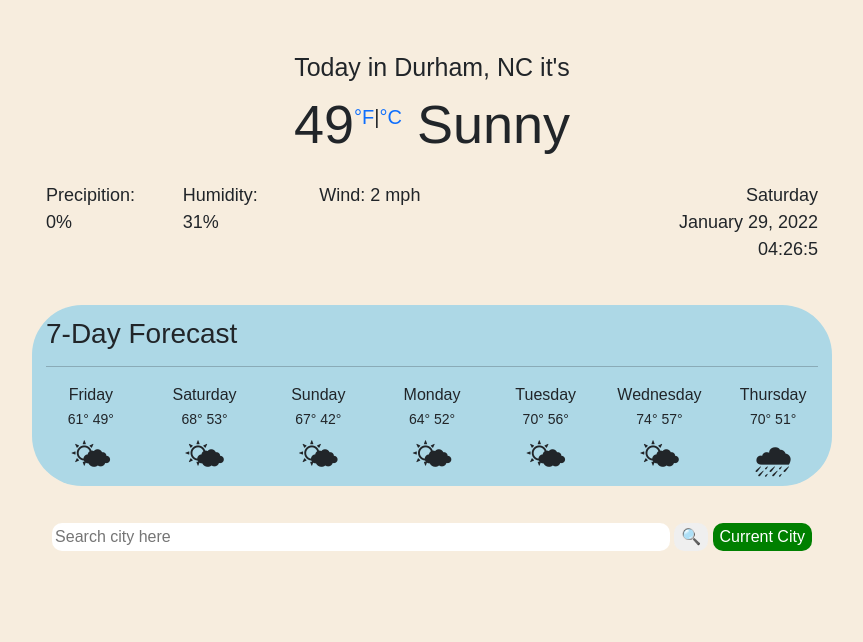
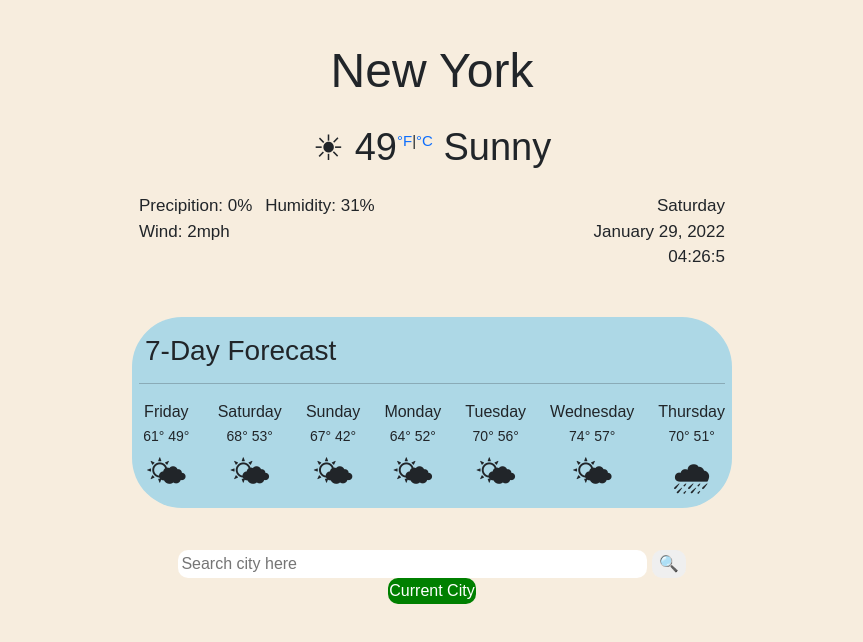
Before and after one commit to reinavizozo/weather-app, a plain HTML site: page index.html in a window 1280 px wide. Shown: the whole page, without its empty margins (208-1071 px from the left). Drawn offline with nearby package versions, Linux system fonts and the light colour scheme; a web font is replaced by a local one.

Commit message:
css/html updates

```diff
--- a/index.html
+++ b/index.html
@@ -24,9 +24,10 @@
   <body>
     <div class="container">
       <header>
-        <h2>Today in <span class="city">Durham, NC</span> it's</h2>
+        <h2 class="city">New York</h2>
       </header>
       <h1>
+        <span class="weather-icon">☀</span>
         <span class="temperature" id="current-temperature">49</span
         ><span class="unit"
           ><a href="#" id="fahrenheit-link">°F</a>|<a href="#" id="celsius-link"
@@ -38,11 +39,11 @@
       <main>
         <div class="row">
           <div class="col temp-description">
-            <div class="row">
-              <div class="col">Precipition: <span>0%</span></div>
-              <div class="col">Humidity: <span>31%</span></div>
-              <div class="col">Wind: <span>2 mph</span></div>
-            </div>
+            <ul>
+              <li>Precipition: 0%</li>
+              <li>Humidity: 31%</li>
+              <li>Wind: 2mph</li>
+            </ul>
           </div>
 
           <div class="col day-date-time">
--- a/style/script.js
+++ b/style/script.js
@@ -88,6 +88,14 @@ function getCurrentPosition() {
 let button = document.querySelector("button");
 button.addEventListener("click", getCurrentPosition);
 
+function convertToFahrenheit(event) {
+  event.preventDefault();
+  let currentTemperature = document.querySelector("#current-temperature");
+  let temperature = currentTemperature.innerHTML;
+  temperature = Number(temperature);
+  currentTemperature.innerHTML = Math.round((temperature * 9) / 5 + 32);
+}
+
 let fahrenheit = document.querySelector("#fahrenheit-link");
 fahrenheit.addEventListener("click", convertToFahrenheit);
 
--- a/style/style.css
+++ b/style/style.css
@@ -1,15 +1,22 @@
 body {
   background-color: rgb(247, 237, 222);
+}
+
+h1 {
+  margin-top: 25px;
+  font-size: 38px;
+  padding: 0 25px;
 }
 
 h3 {
   text-align: left;
   margin-top: 10px;
+  margin-left: 6px;
 }
 
-header h2 {
-  margin-top: 25px;
-  font-size: 25px;
+h2 {
+  margin: 10px 20px;
+  font-size: 48px;
   padding: 0 25px;
 }
 
@@ -17,15 +24,22 @@ form {
   margin: 10px 0 25px 0;
 }
 
-h1 {
-  margin: 10px 20px;
-  font-size: 54px;
-  padding: 0 25px;
-}
-
 input {
   border: 1px solid transparent;
   border-radius: 10px;
+}
+
+ul {
+  list-style-type: none;
+  padding-inline-start: 0px;
+  text-align: left;
+  font-size: 17px;
+  font-weight: normal;
+}
+
+li {
+  display: -webkit-inline-box;
+  padding-right: 8px;
 }
 
 button {
@@ -33,18 +47,21 @@ button {
   border-radius: 10px;
   color: white;
   background-color: green;
+  padding: 0;
 }
 
 a {
   text-decoration: none;
 }
+
 .container {
   text-align: center;
   font-family: "Asap Condensed", sans-serif;
   margin: 25px auto;
   border: 2px solid transparent;
   border-radius: 50px;
-  max-width: 800px;
+  max-width: 600px;
+  padding: 5px;
 }
 
 .forecast-container {
@@ -57,16 +74,13 @@ a {
 
 .day-date-time {
   text-align: right;
-  font-size: 18px;
+  font-size: 17px;
   font-weight: normal;
   padding: 15px 0;
   padding-right: 12px;
 }
 
 .temp-description {
-  text-align: left;
-  font-size: 18px;
-  font-weight: normal;
   padding: 15px 0;
   padding-left: 12px;
 }
@@ -77,6 +91,6 @@ a {
 }
 
 .unit {
-  font-size: 20px;
+  font-size: 15px;
   vertical-align: 80%;
 }
```
